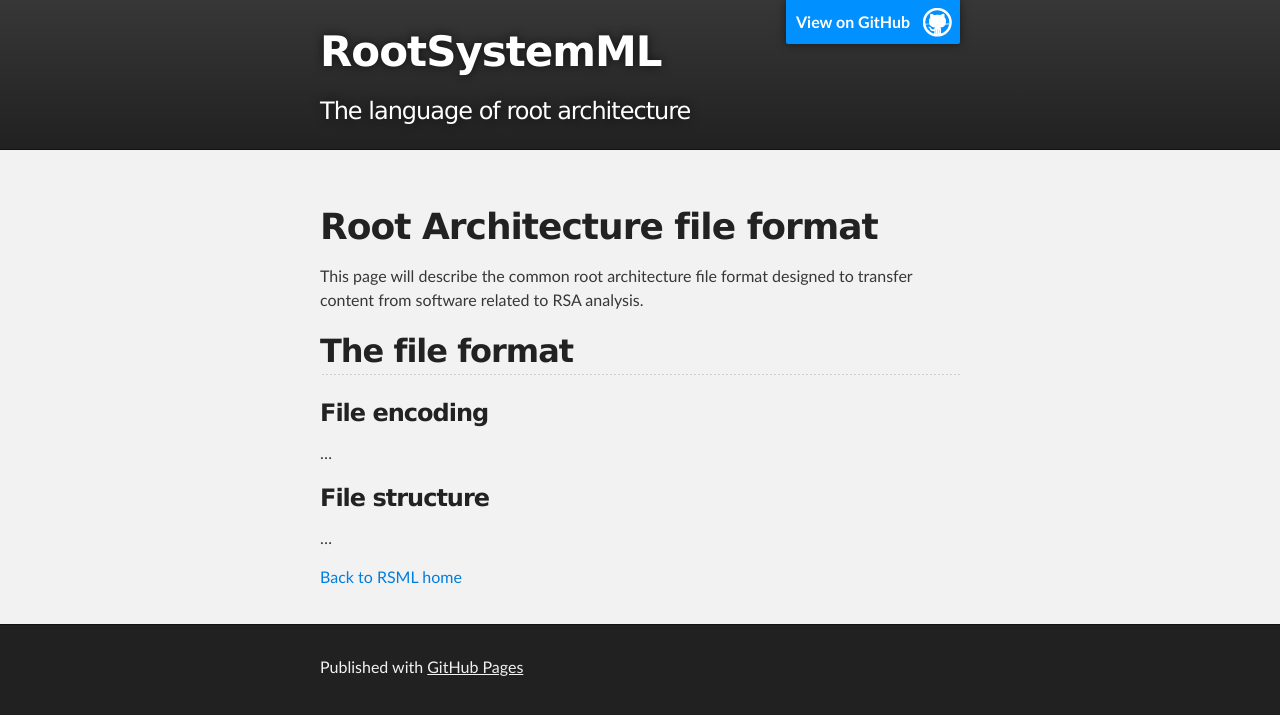
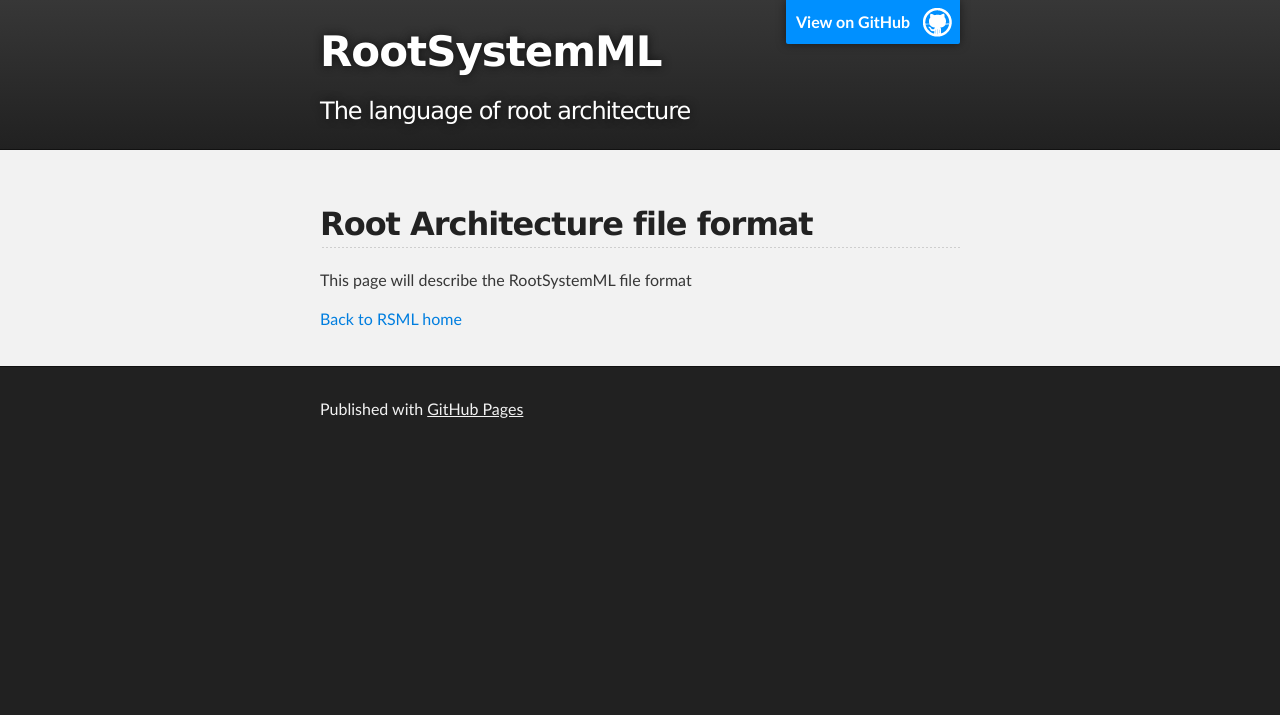
Before and after one commit to RootSystemML/RootSystemML.github.io, a Jekyll site: the page built from format.md, in a window 1280 px wide. Shown: the top 715 px of the page. Built offline with Jekyll 4.4.1, drawn with Linux system fonts in a browser that asks for light colours.

Commit message:
Update format.md

```diff
--- a/format.md
+++ b/format.md
@@ -3,20 +3,9 @@ title: Standard format for RSA
 layout: default
 ---
 
-Root Architecture file format
-=============================
+##Root Architecture file format
 
-This page will describe the common root architecture file format designed to transfer content from software related  to RSA analysis.
+This page will describe the RootSystemML file format
 
-The file format
----------------
-
-### File encoding
-
-...
-
-### File structure
-
-...
 
 [Back to RSML home](index)
```
